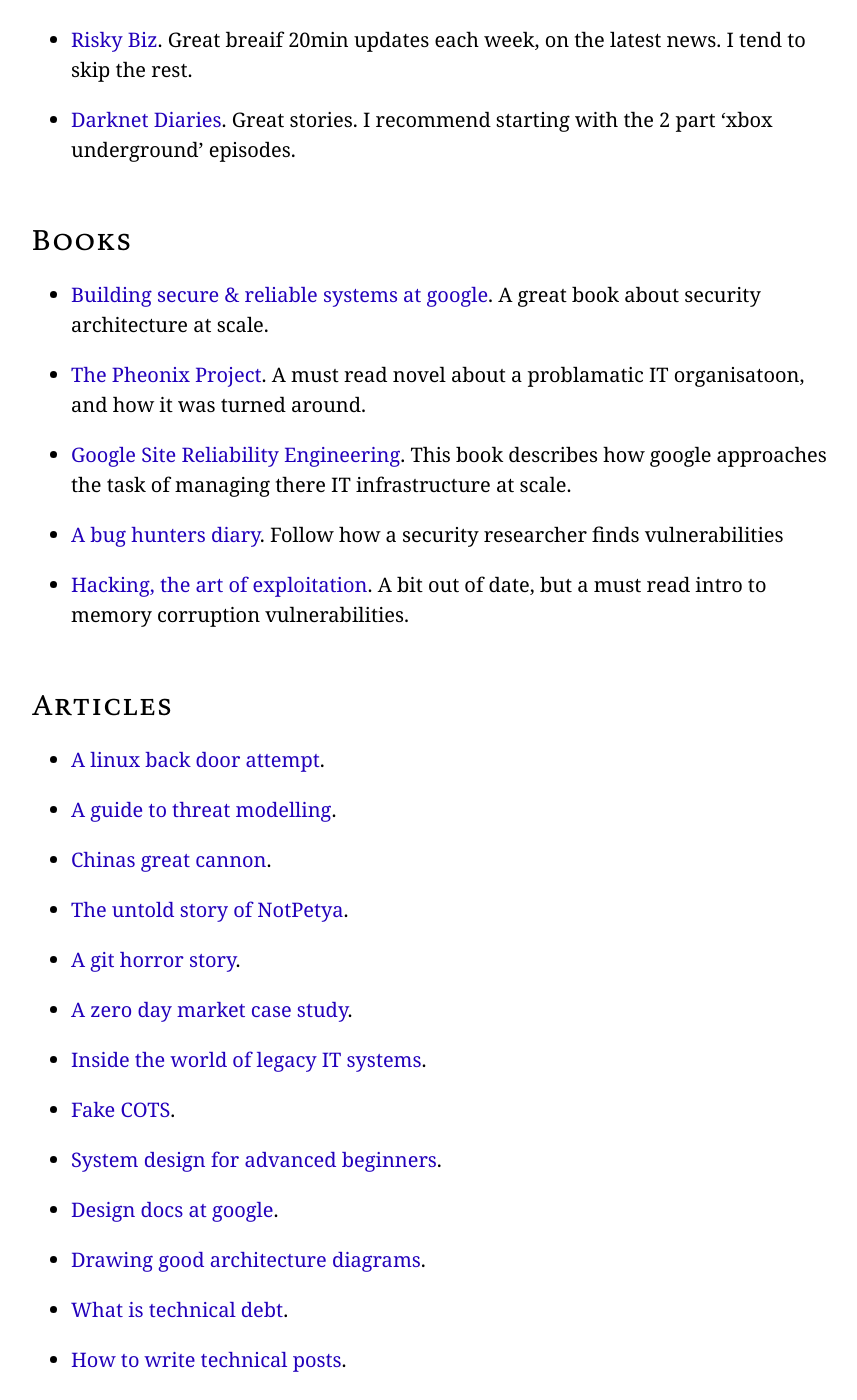
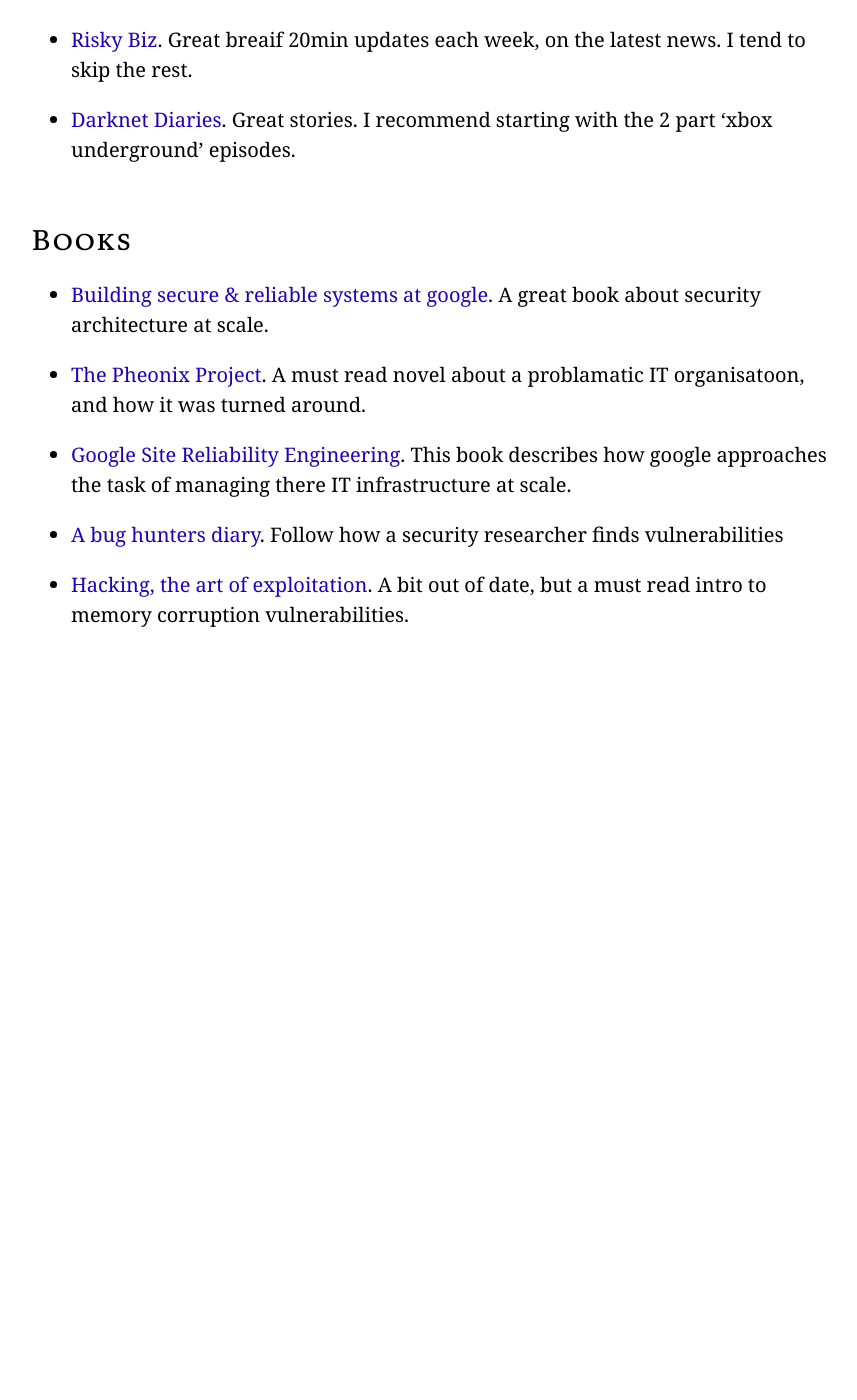
Before and after one commit to tjcwilk/tjcwilk.github.io, a Jekyll site: the page built from cyber_security.html, in a window 1280 px wide and 1400 px high, scrolled down 683 px. Shown: the whole window, without its empty margins (209-1066 px from the left). Built offline with Jekyll 4.4.1, drawn with Linux system fonts in a browser that asks for light colours; after the commit the page ends 1338 px from its top, so only the background shows below that.

Commit message:
Update cybersecurity.yml

```diff
--- a/_data/cybersecurity.yml
+++ b/_data/cybersecurity.yml
@@ -39,31 +39,3 @@ Books:
   - title: Hacking, the art of exploitation
     link: https://www.goodreads.com/book/show/61619.Hacking
     comment: A bit out of date, but a must read intro to memory corruption vulnerabilities.
-
-Articles:
-  - title: A linux back door attempt
-    link: https://freedom-to-tinker.com/2013/10/09/the-linux-backdoor-attempt-of-2003/
-  - title: A guide to threat modelling
-    link: https://martinfowler.com/articles/agile-threat-modelling.html
-  - title: Chinas great cannon
-    link: https://citizenlab.ca/2015/04/chinas-great-cannon/
-  - title: The untold story of NotPetya
-    link: https://www.wired.com/story/notpetya-cyberattack-ukraine-russia-code-crashed-the-world/
-  - title: A git horror story
-    link: https://mikegerwitz.com/2012/05/a-git-horror-story-repository-integrity-with-signed-commits
-  - title: A zero day market case study
-    link: https://tsyrklevich.net/2015/07/22/hacking-team-0day-market/
-  - title: Inside the world of legacy IT systems
-    link: https://spectrum.ieee.org/inside-hidden-world-legacy-it-systems
-  - title: Fake COTS
-    link: https://sboots.ca/2020/09/16/fake-cots-and-the-one-day-rule/
-  - title: System design for advanced beginners
-    link: https://robertheaton.com/2020/04/06/systems-design-for-advanced-beginners/?utm_source=hackernewsletter&utm_medium=email&utm_term=fav
-  - title: Design docs at google
-    link: https://www.industrialempathy.com/posts/design-docs-at-google/
-  - title: Drawing good architecture diagrams
-    link: https://www.ncsc.gov.uk/blog-post/drawing-good-architecture-diagrams
-  - title: What is technical debt
-    link: https://18f.gsa.gov/2015/09/04/what-is-technical-debt/
-  - title: How to write technical posts
-    link: https://reasonablypolymorphic.com/blog/writing-technical-posts/?utm_medium=email&utm_source=hackernewsletter&utm_term=learn
```
